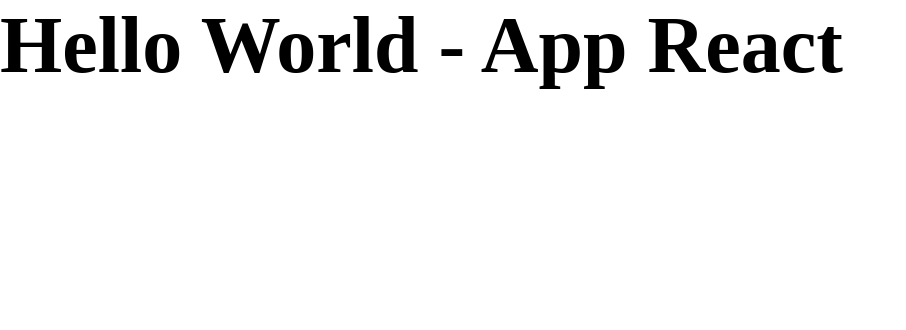
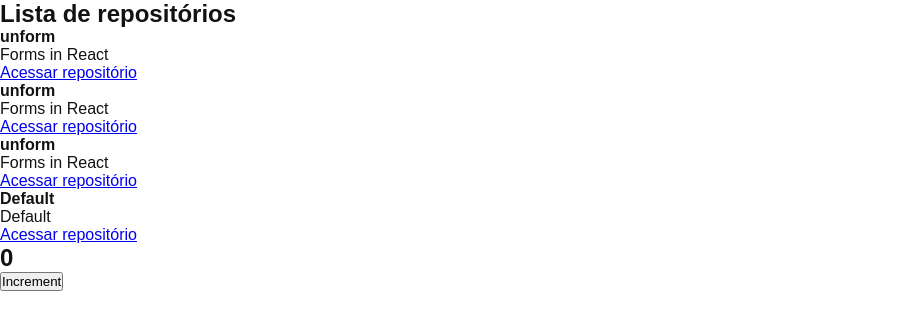
Before and after one commit to arkanael/github-explorer, a React app: page / in a window 1280 px wide. Shown: the top 330 px of the page, without its empty margins (0-906 px from the left). Built offline with nearby package versions, Linux system fonts and the light colour scheme.

Commit message:
Configurado o Fast Refresh no Webpack

```diff
--- a/package.json
+++ b/package.json
@@ -18,12 +18,14 @@
     "@babel/plugin-syntax-jsx": "^7.14.5",
     "@babel/preset-env": "^7.15.8",
     "@babel/preset-react": "^7.14.5",
+    "@pmmmwh/react-refresh-webpack-plugin": "^0.5.1",
     "babel-loader": "^8.2.2",
     "babel-plugin-react-remove-properties": "^0.3.0",
     "cross-env": "^7.0.3",
     "css-loader": "^6.4.0",
     "html-webpack-plugin": "^5.4.0",
     "node-sass": "^6.0.1",
+    "react-refresh": "^0.10.0",
     "sass-loader": "^12.2.0",
     "webpack": "^5.58.2",
     "webpack-cli": "^4.9.0",
--- a/src/App.jsx
+++ b/src/App.jsx
@@ -1,4 +1,14 @@
+import {Counter} from "./components/Counter";
+import { RepositoryList } from "./components/RepositoryList";
 import "./styles/global.scss";
-export function App(){
-      return <h1>Hello World - App React</h1>
+
+//modelo de um component - Função que começa com a primeira letra Maiúscula
+//e a função devolve um html.
+export function App() {
+  return (
+    <>
+      <RepositoryList />
+      <Counter />
+    </>
+  );
 }
--- /dev/null
+++ b/src/components/Counter.jsx
@@ -0,0 +1,19 @@
+import { useState } from "react";
+
+export function Counter() {
+  let [counter, setcounter] = useState(0);
+
+  function increment() {
+    setcounter(counter + 1);
+    console.log("incrementando " + setcounter);
+  }
+
+  return (
+    <div>
+      <h2>{counter}</h2>
+      <button type="button" onClick={increment}>
+        Increment
+      </button>
+    </div>
+  );
+}
--- /dev/null
+++ b/src/components/RepositoryItem.jsx
@@ -0,0 +1,12 @@
+export function RepositoryItem(props) {
+  let html = (
+    <li>
+      <strong>{props.repository?.name ?? "Default"}</strong>
+      <p>{props.repository?.description ?? "Default"}</p>
+
+      <a href="{props.repository?.link}">Acessar repositório</a>
+    </li>
+  );
+
+  return html;
+}
--- /dev/null
+++ b/src/components/RepositoryList.jsx
@@ -0,0 +1,22 @@
+import { RepositoryItem } from "./RepositoryItem"
+
+const repository = {
+      name:'unform',
+      description: 'Forms in React',
+      link: 'https://github.com/unform/unform'
+};
+
+export function RepositoryList() {
+  return (
+    <section className="repository-list">
+      <h1>Lista de repositórios</h1>
+      <ul>
+            <RepositoryItem repository={repository}/>
+            <RepositoryItem repository={repository}/>
+            <RepositoryItem repository={repository}/>
+            <RepositoryItem />
+
+      </ul>
+    </section>
+  );
+}
--- a/src/styles/global.scss
+++ b/src/styles/global.scss
@@ -6,8 +6,7 @@
 
 body{
 
-      font: Arial, Helvetica, sans-serif;
-      h1{
-          font-size: 80px
-      }
+      font: 16px "Helvetica Nue", Aral, sans-serif;
+      color: #121214;
+
 }
--- a/webpack.config.js
+++ b/webpack.config.js
@@ -1,5 +1,6 @@
 const path = require("path");
 const HtmlWebpackPlugin = require("html-webpack-plugin");
+const ReactRefreshWebPackPlugin = require("@pmmmwh/react-refresh-webpack-plugin")
 
 const isDevelopment = process.env.NODE_ENV !== "production";
 
@@ -15,19 +16,28 @@
     extensions: [".js", ".jsx"],
   },
   devServer: {
-    static: path.join(__dirname, "public"),
+    static: path.resolve(__dirname, 'public'),
+    hot: true
   },
   plugins: [
+    isDevelopment && new ReactRefreshWebPackPlugin(),
     new HtmlWebpackPlugin({
       template: path.resolve(__dirname, "public", "index.html"),
     }),
-  ],
+  ].filter(Boolean),
   module: {
     rules: [
       {
         test: /\.jsx$/,
         exclude: /node_modules/,
-        use: "babel-loader",
+        use: {
+          loader: "babel-loader",
+          options:{
+            plugins: [
+              isDevelopment && require.resolve("react-refresh/babel")
+            ].filter(Boolean)
+          }
+        },
       },
       {
         test: /\.scss$/,
```
